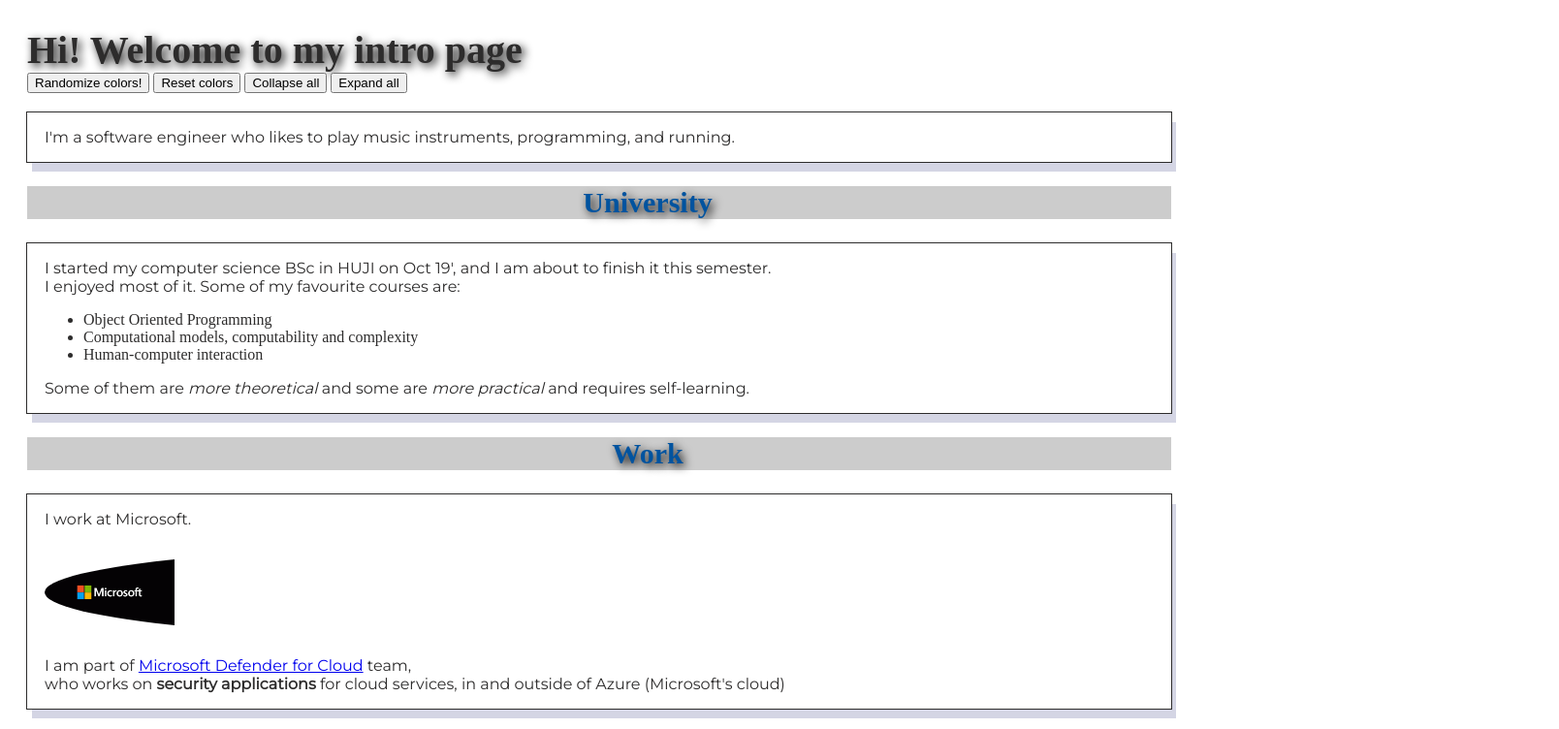
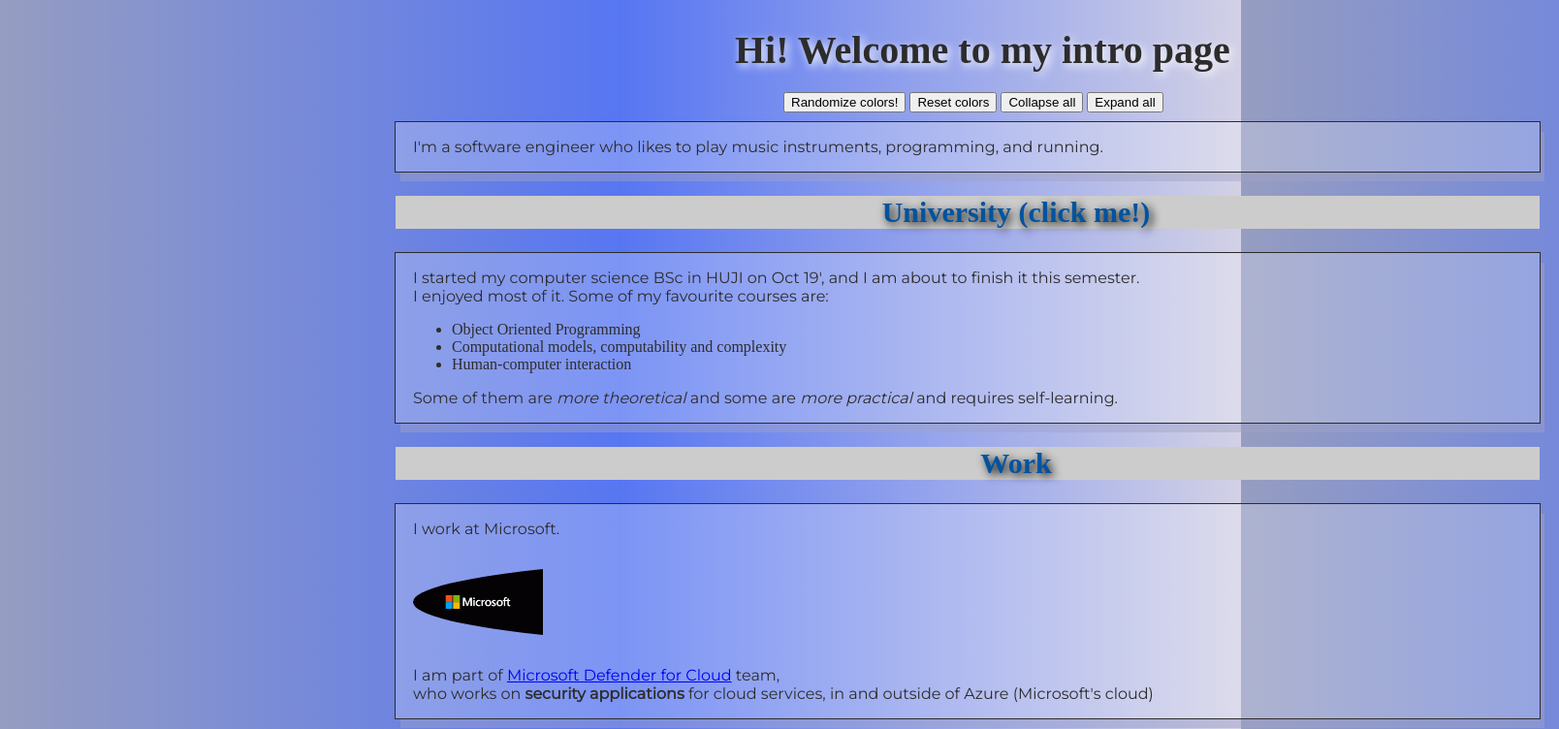
Before and after one commit to aviramyi/digital-product-jam, a website: page index.html in a window 1280 px wide. Shown: the top 752 px of the page at 97% size, 1608 px wide, since content can reach past the window. Drawn offline with Linux system fonts and the light colour scheme.

Commit message:
add colors

```diff
--- a/index.css
+++ b/index.css
@@ -4,10 +4,10 @@ p {
 }
 
 body {
-  background-color: #ffffff;
+  background: linear-gradient(90deg, rgba(37, 52, 126, 0.481) 0%,  rgb(87, 118, 242) 50%, rgba(16, 9, 121, 0.19) 100%);;
   color: #2d2c2c;
   width: 1180px;
-  padding-left: 20px;
+  padding-left: 400px;
   padding-right: 20px
 }
 
@@ -21,11 +21,17 @@ h1 {
   font-size: 40px;
 }
 
+#mainButtons{
+  padding-left: 400px;
+  padding-bottom: 10px;
+}
+
 #introTitle {
   display: block;
-  text-shadow: 3px 3px 10px black;
+  text-shadow: 3px 3px 10px rgb(255, 255, 255);
   padding: 20px 0;
   display: block;
+  padding-left: 350px;
 }
 
 #uniTitle,
@@ -57,15 +63,13 @@ h1 {
   height: 100px;
   position: relative;
   overflow: hidden;
-  border-radius: 50%;
-}
-
-#cat {
-  padding: 1rem 0 1rem 0;
+  border-radius: 80%;
 }
 
 #contact button {
   cursor: pointer;
+  padding: 20px;
+  margin-left: 550px;
 }
 
 
--- a/index.html
+++ b/index.html
@@ -13,6 +13,8 @@
       <div class="intro">
         <div id="introTitle">
           <h1>Hi! Welcome to my intro page</h1>
+        </div>
+        <div id="mainButtons">
           <button type="button" class="changeStyleButton">Randomize colors!</button>
           <button type="button" class="resetColorButton">Reset colors</button>
           <button type="button" class="collapseAllButton">Collapse all</button>
@@ -26,7 +28,7 @@
       </div>
       <div class="university">
         <div id="uniTitle" class="collapsible">
-          <h2>University</h2>
+          <h2>University (click me!)</h2>
         </div>
         <div id="universityContent" class="content">
           <p>
```
Also changed, not shown: 1 other file.
